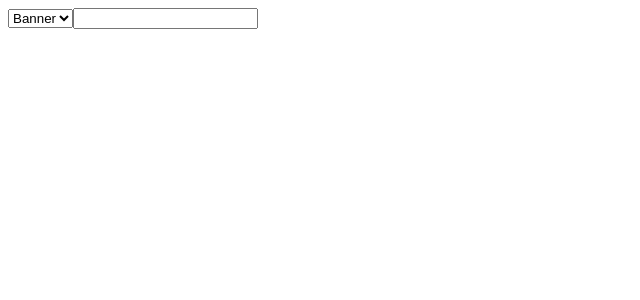
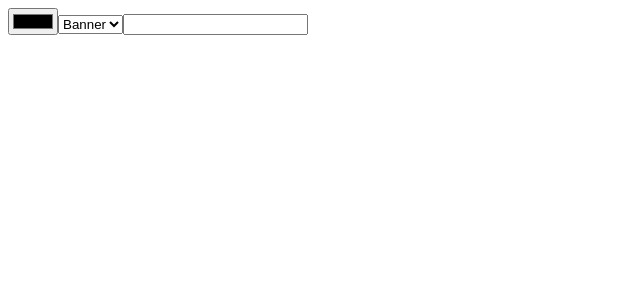
Before and after one commit to DirtDeodara/react-list-practice, a React app: page / in a window 1280 px wide. Shown: the top 300 px of the page, without its empty margins (0-640 px from the left). Built offline with nearby package versions, Linux system fonts and the light colour scheme.

Commit message:
can now update the color of the font dynamically

```diff
--- a/src/components/TextFormatter.js
+++ b/src/components/TextFormatter.js
@@ -5,7 +5,8 @@ export default class TextFormatter extends Component {
   state = {
     text: '',
     formattedText: '',
-    font: 'Banner'
+    font: 'Banner',
+    color: ''
   };
 
   handleSubmit = event => {
@@ -29,10 +30,13 @@ export default class TextFormatter extends Component {
     );
   };
 
+  handleColorChange = ({ target }) => {
+    this.setState({ color: target.value });
+  }
+
   handleFontChange = ({ target }) => {
     this.setState({ font: target.value });
   }
-
 
   render() {
 
@@ -40,13 +44,15 @@ export default class TextFormatter extends Component {
     const mappedFonts = fontArr.map(font => {
       return <option key={font} value={font}>{font}</option>;
     });
-    const { text, formattedText, font } = this.state;
+
+    const { text, formattedText, font, color } = this.state;
     if(formattedText) {
       console.log(this.state);
     }
     return (
       <>
         <form onSubmit={this.handleSubmit}>
+          <input type="color" name="color" value={color} onChange={this.handleColorChange}></input>
           <select defaultValue={font} onChange={this.handleFontChange}>{mappedFonts}</select>
           <input
             name="text"
@@ -55,7 +61,8 @@ export default class TextFormatter extends Component {
             onChange={this.handleChange}
           />
         </form>
-        <pre>{formattedText}</pre>
+        <pre style={{ color: color } }>{formattedText}</pre>
+
       </>
     );
   }
```
